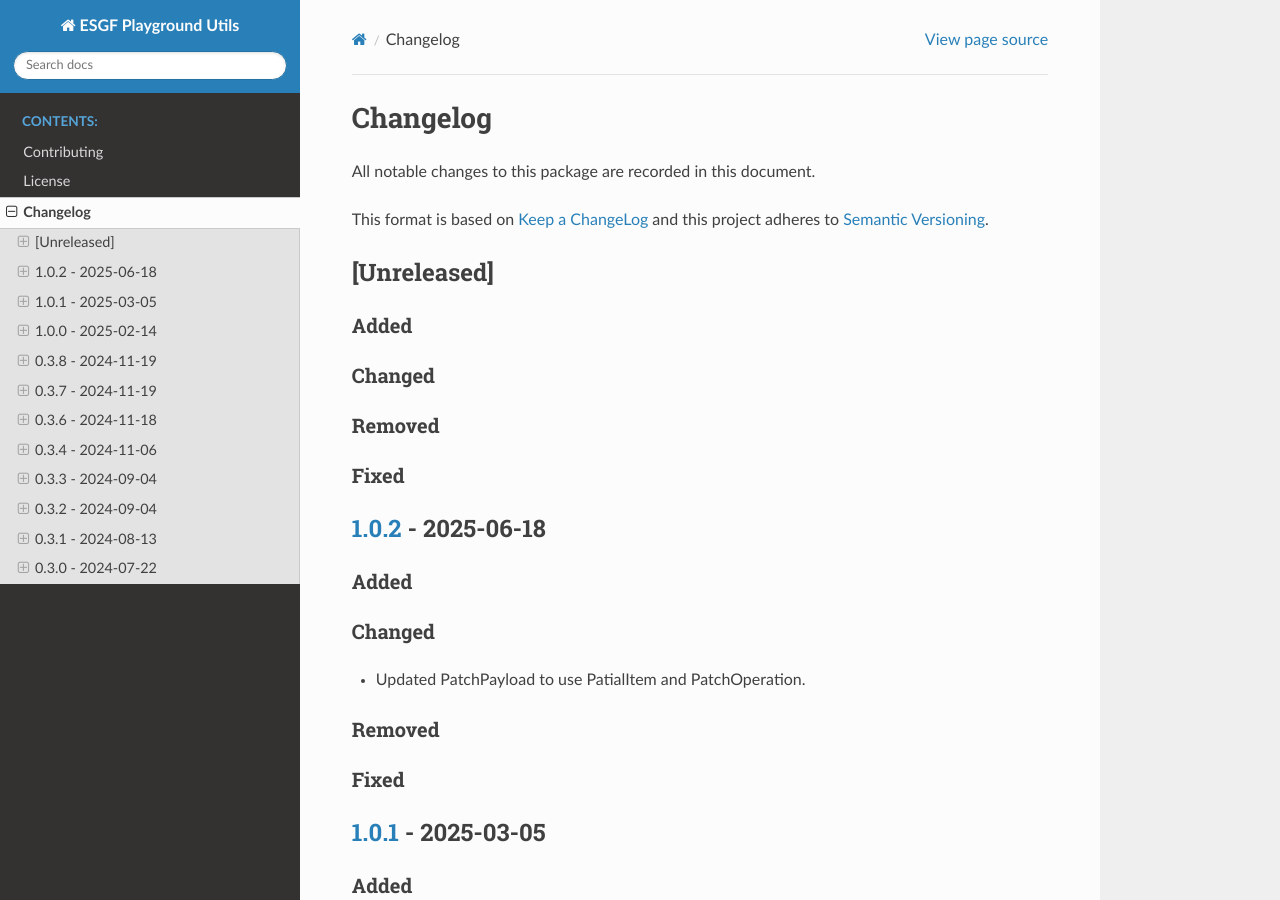
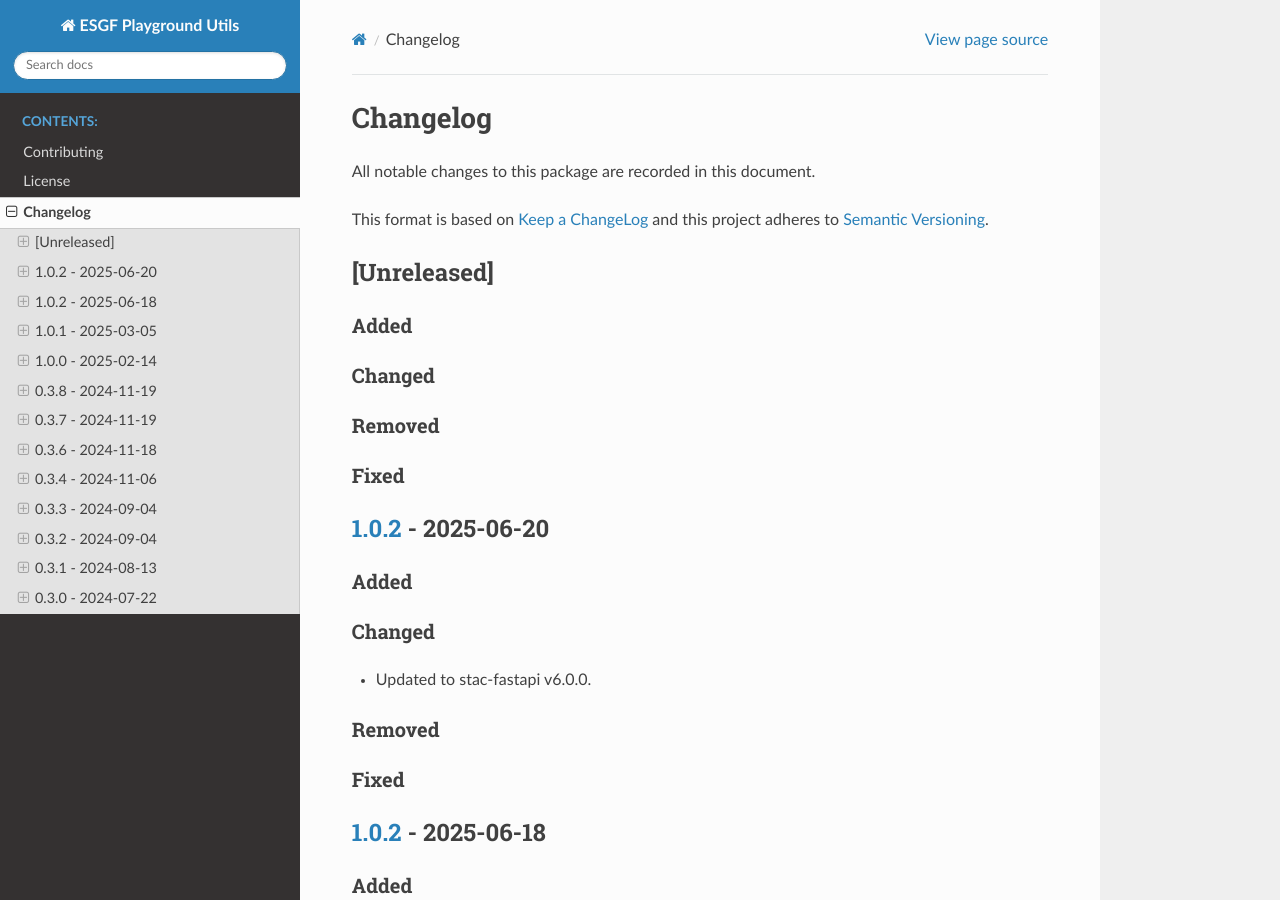
Before and after one commit to ESGF/esgf-playground-utils, a Sphinx documentation site: the page built from docs/changelog.rst, in a window 1280 px wide and 900 px high. Built offline with Sphinx 7.4.7 and the Read the Docs theme 3.1.0, drawn with Linux system fonts in a browser that asks for light colours; pages that are not in the unit, such as notebooks, are missing from menus.

Commit message:
version bump.

```diff
--- a/CHANGELOG.rst
+++ b/CHANGELOG.rst
@@ -14,6 +14,22 @@ Added
 
 Changed
 ^^^^^^^
+
+Removed
+^^^^^^^
+
+Fixed
+^^^^^
+
+`1.0.2 <https://github.com/ESGF/esgf-playground-utils/releases/tag/1.0.3>`_  - 2025-06-20
+-----------------------------------------------------------------------------------------
+
+Added
+^^^^^
+
+Changed
+^^^^^^^
+- Updated to stac-fastapi v6.0.0.
 
 Removed
 ^^^^^^^
--- a/docs/conf.py
+++ b/docs/conf.py
@@ -13,7 +13,7 @@ sys.path.insert(0, os.path.abspath("../.."))
 project = "ESGF Playground Utils"
 copyright = "2024, David Poulter"
 author = "David Poulter"
-release = "1.0.2"
+release = "1.0.3"
 
 # -- General configuration ---------------------------------------------------
 # https://www.sphinx-doc.org/en/master/usage/configuration.html#general-configuration
--- a/pyproject.toml
+++ b/pyproject.toml
@@ -1,6 +1,6 @@
 [project]
 name = "esgf-playground-utils"
-version = "1.0.2"
+version = "1.0.3"
 description = "Common library and models for the ESGF-Playground"
 readme = "README.rst"
 authors = [
```
